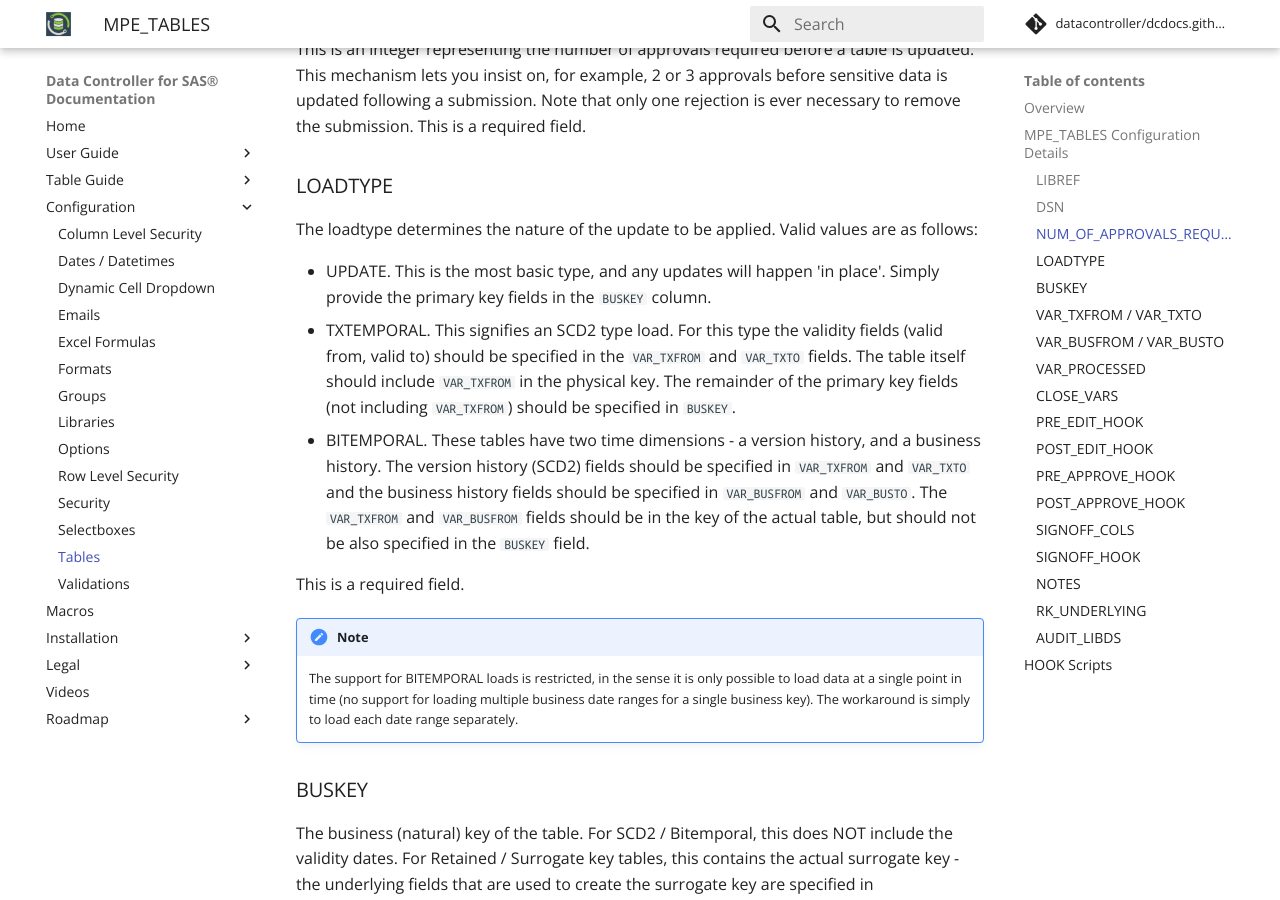
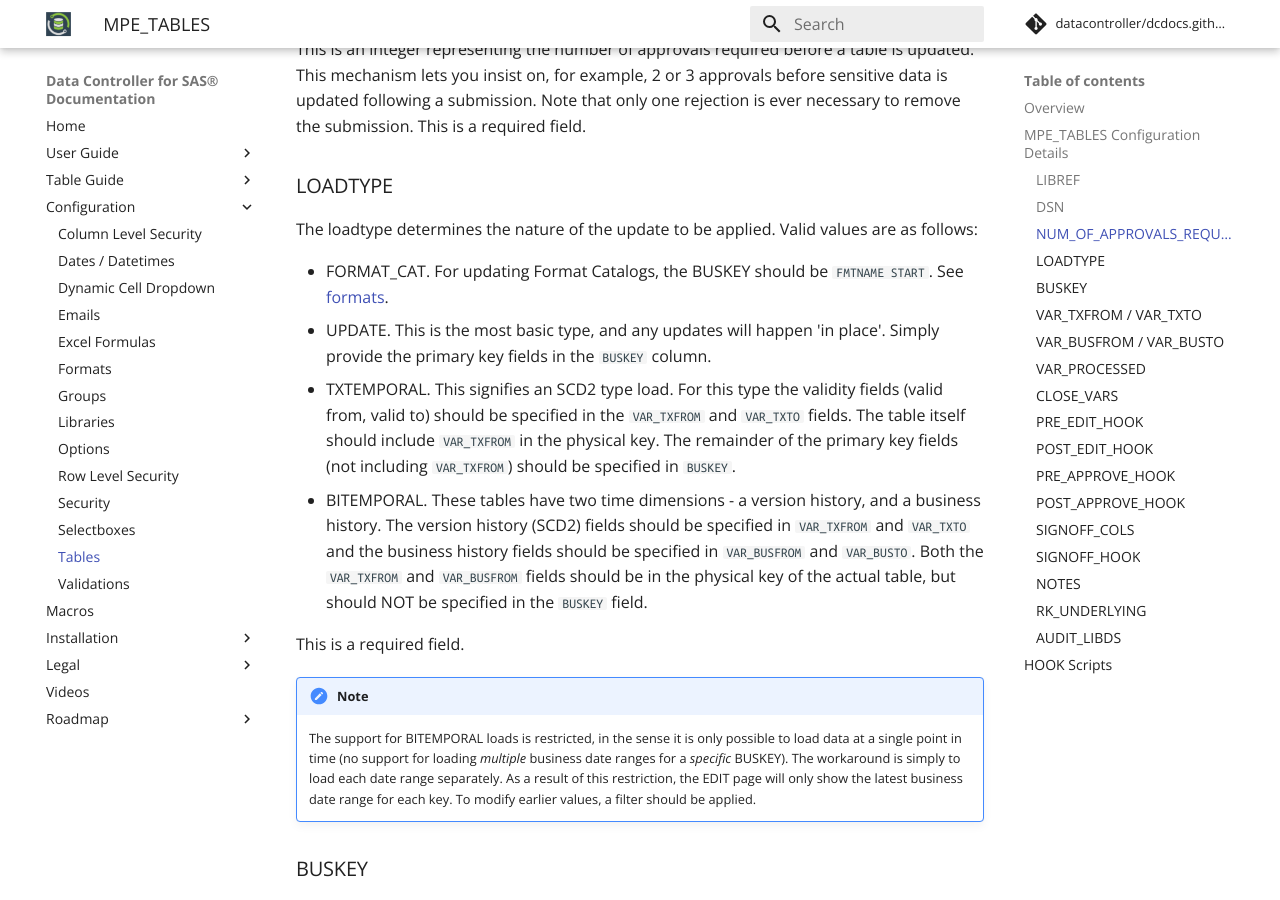
Before and after one commit to datacontroller/docs.datacontroller.io, an MkDocs documentation site: the page built from docs/dcc-tables.md, in a window 1280 px wide and 900 px high, scrolled down 1094 px. Built offline with MkDocs 1.6.1 and Material for MkDocs 9.7.7, drawn with Linux system fonts in a browser that asks for light colours; comment, search, counter and statistics services are not loaded.

Commit message:
Update dcc-tables.md

```diff
--- a/docs/dcc-tables.md
+++ b/docs/dcc-tables.md
@@ -37,13 +37,15 @@ This is a required field.
 
 The loadtype determines the nature of the update to be applied. Valid values are as follows:
 
+- FORMAT_CAT. For updating Format Catalogs, the BUSKEY should be `FMTNAME START`.  See [formats](/formats).
 - UPDATE. This is the most basic type, and any updates will happen 'in place'. Simply provide the primary key fields in the `BUSKEY` column.
 - TXTEMPORAL. This signifies an SCD2 type load. For this type the validity fields (valid from, valid to) should be specified in the `VAR_TXFROM` and `VAR_TXTO` fields. The table itself should include `VAR_TXFROM` in the physical key. The remainder of the primary key fields (not including `VAR_TXFROM`) should be specified in `BUSKEY`.
-- BITEMPORAL. These tables have two time dimensions - a version history, and a business history. The version history (SCD2) fields should be specified in `VAR_TXFROM` and `VAR_TXTO` and the business history fields should be specified in `VAR_BUSFROM` and `VAR_BUSTO`. The `VAR_TXFROM` and `VAR_BUSFROM` fields should be in the key of the actual table, but should not be also specified in the `BUSKEY` field.
+- BITEMPORAL. These tables have two time dimensions - a version history, and a business history. The version history (SCD2) fields should be specified in `VAR_TXFROM` and `VAR_TXTO` and the business history fields should be specified in `VAR_BUSFROM` and `VAR_BUSTO`. Both the `VAR_TXFROM` and `VAR_BUSFROM` fields should be in the physical key of the actual table, but should NOT be specified in the `BUSKEY` field.
 
 This is a required field.
+
 !!! Note
-    The support for BITEMPORAL loads is restricted, in the sense it is only possible to load data at a single point in time (no support for loading multiple business date ranges for a single business key). The workaround is simply to load each date range separately.
+    The support for BITEMPORAL loads is restricted, in the sense it is only possible to load data at a single point in time (no support for loading _multiple_ business date ranges for a _specific_ BUSKEY). The workaround is simply to load each date range separately. As a result of this restriction, the EDIT page will only show the latest business date range for each key.  To modify earlier values, a filter should be applied.
 
 ### BUSKEY
 
```
